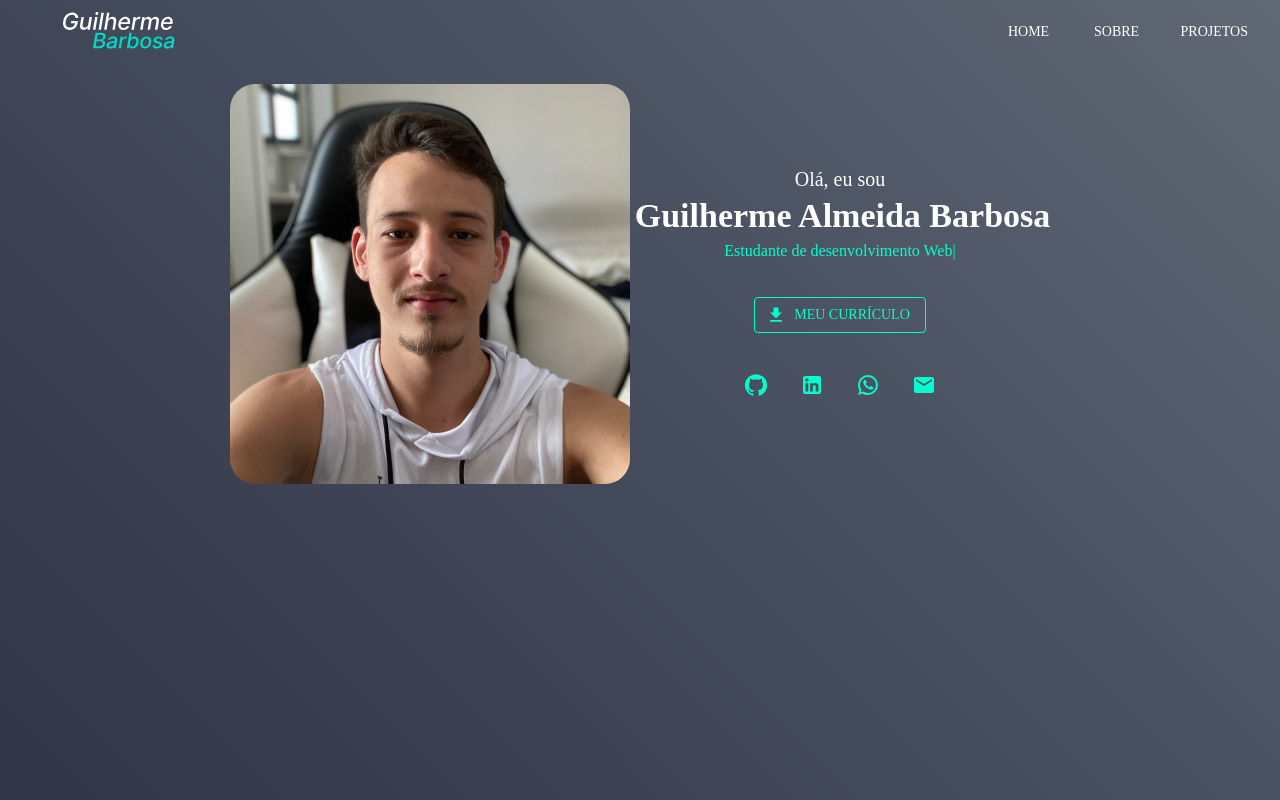
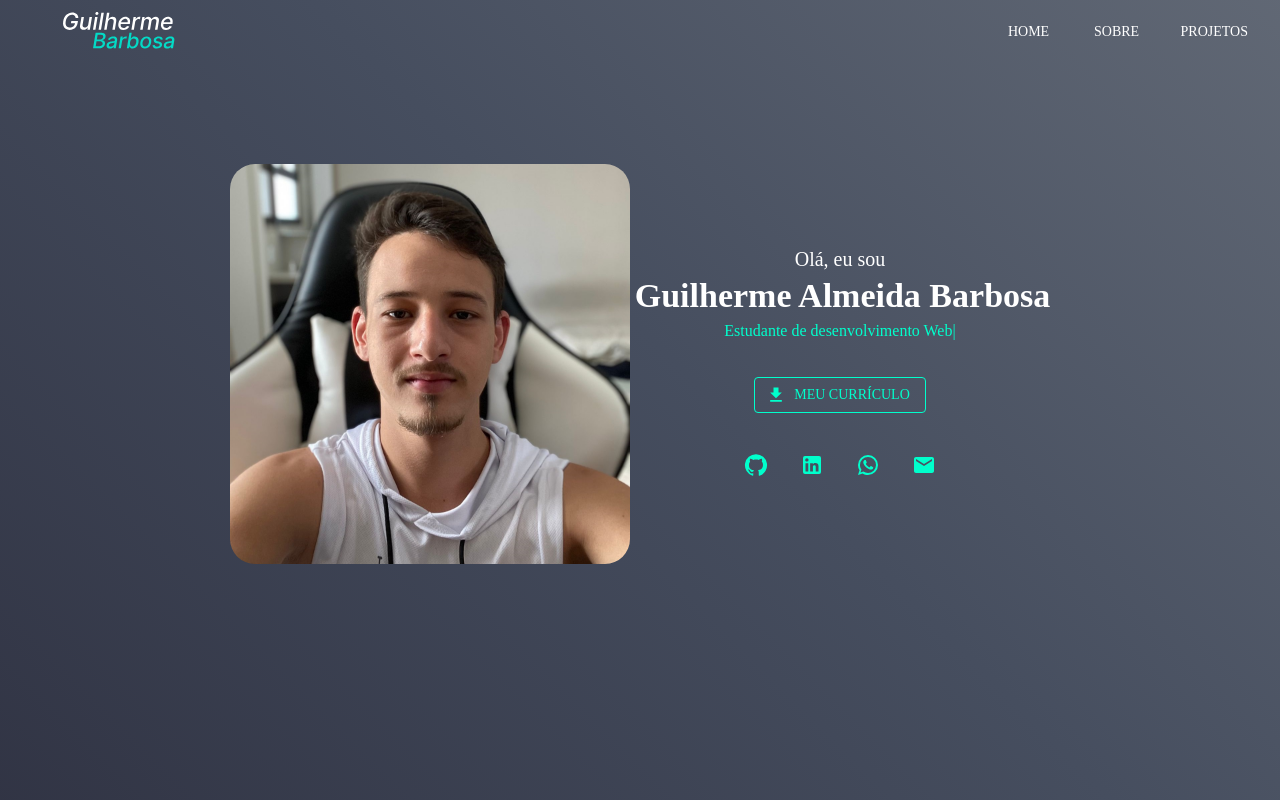
Before and after one commit to GuilhermeBarbosa16/Portfolio, a React (Vite) app: page / in a window 1280 px wide. Built offline with nearby package versions, Linux system fonts and the light colour scheme.

Commit message:
fix: ajuste de tamanhos e espaçamentos

```diff
--- a/src/Pages/app/Projects.tsx
+++ b/src/Pages/app/Projects.tsx
@@ -119,11 +119,8 @@ const Projects = () => {
         }}
       >
         <Typography variant="body1">
-          FinWise é uma solução de gestão financeira personalizada que visa
-          proporcionar aos usuários uma experiência intuitiva e eficaz.
-        </Typography>
-        <Typography variant="body2" sx={{ marginTop: "0.5rem" }}>
-          Desenvolvido com React e Firebase para garantir escalabilidade.
+        FinWise é uma plataforma de gestão financeira projetada para simplificar o controle de receitas e despesas. Desenvolvida com React, a aplicação oferece uma interface dinâmica e responsiva. O armazenamento de dados é gerenciado pelo Firebase Firestore, um banco de dados NoSQL em tempo real, que garante alta performance e sincronização eficiente. O Firebase também é utilizado para autenticação segura e hospedagem, proporcionando escalabilidade e confiabilidade. O foco está em combinar tecnologia
+        moderna e uma experiência de usuário otimizada para atender às necessidades de organização financeira.
         </Typography>
       </Box>
     </Collapse>
--- a/src/Pages/app/index.tsx
+++ b/src/Pages/app/index.tsx
@@ -16,7 +16,7 @@ const Home: React.FC = () => {
         flexDirection: { xs: 'column', md: 'row' },
         height: 'auto',
         color: 'white',
-        paddingTop: '20px',
+        paddingTop: '100px',
       }}
     >
       <Box sx={{ display: 'flex', flexDirection: { xs: 'column', md: 'row' }, alignItems: 'center', justifyContent: 'center', mb: { xs: 4, md: 0 } }}>
```
